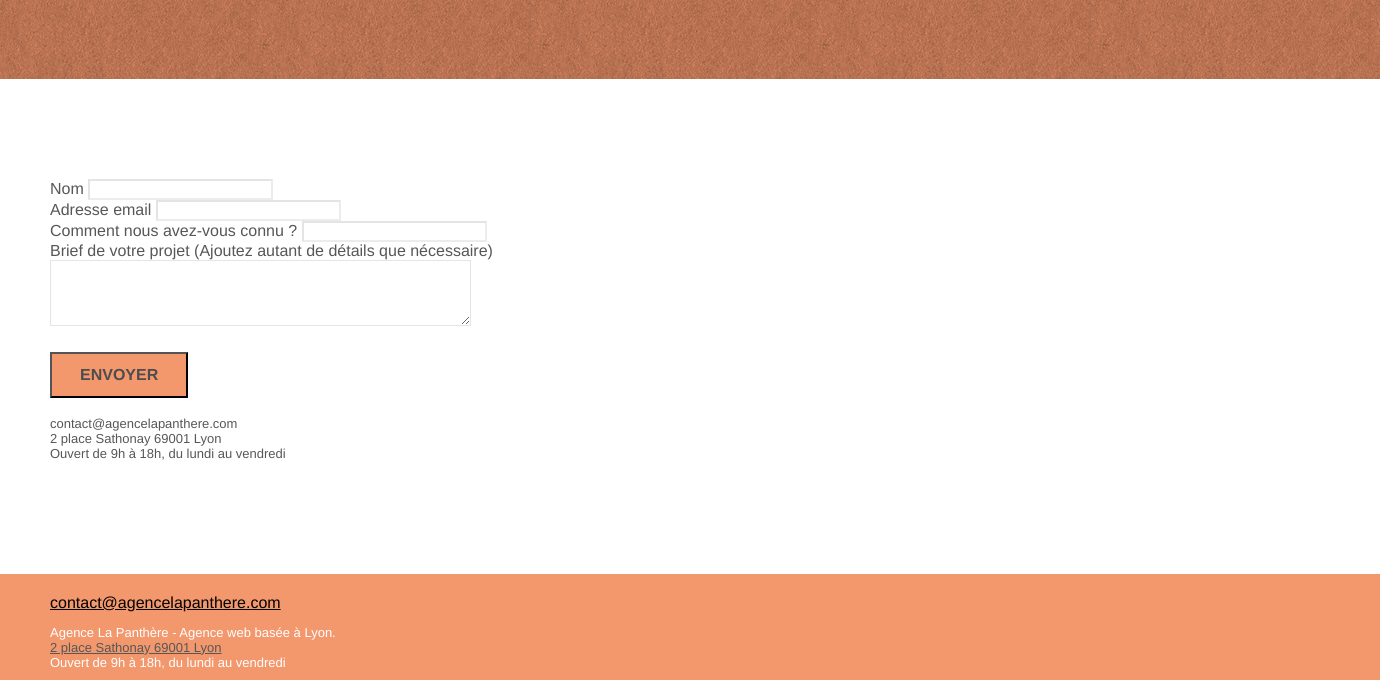
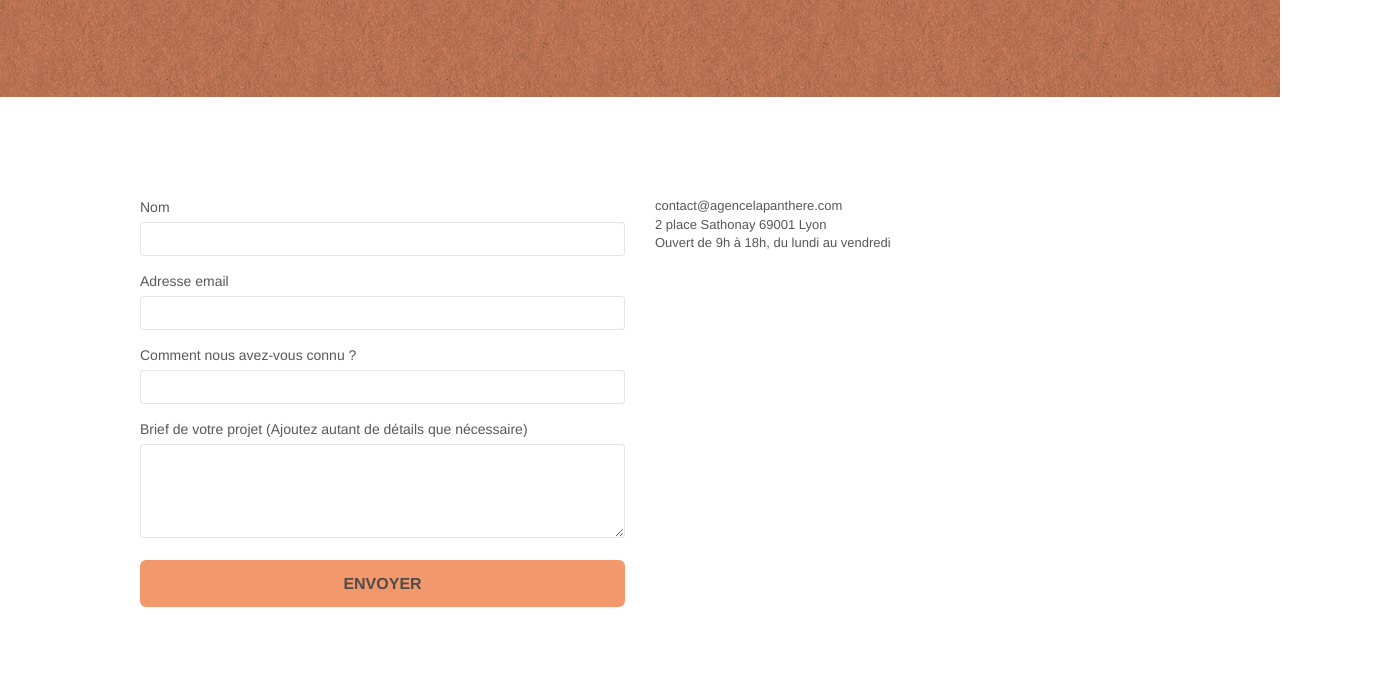
Before and after one commit to Yeoshua9712/Relouzat_Josue_P4_06032022, a plain HTML site: page page2.html in a window 1280 px wide. Shown: the part 333-1013 px from the top of the page, 1380 px wide, since content can reach past the window. Drawn offline with nearby package versions, Linux system fonts and the light colour scheme; files that its build step writes are made by us from their sources; a script that the page names is missing.

Commit message:
modifications scripts

```diff
--- a/index.html
+++ b/index.html
@@ -10,6 +10,7 @@
 	<meta property="og:url" content="https://yeoshua9712.github.io/Relouzat_Josue_P4_06032022/">
     <link rel="shortcut icon" type="image/png" href="favicon.jpg">
 
+	<link rel="stylesheet" type="text/css" href="./css/bootstrap.css">
 	<link rel="stylesheet" type="text/css" href="style.css">
 	<link rel="stylesheet" type="text/css" href="./css/font-awesome.css">
 	<link rel="stylesheet" type="text/css" href="./css/et-line.css">
--- a/page2.html
+++ b/page2.html
@@ -9,12 +9,14 @@
 	<meta property="og:url" content="https://yeoshua9712.github.io/Relouzat_Josue_P4_06032022/">
     <link rel="shortcut icon" type="image/png" href="favicon.jpg">
 
+	<link rel="stylesheet" type="text/css" href="./css/bootstrap.min.css">
 	<link rel="stylesheet" type="text/css" href="style.css">
 	<link rel="stylesheet" type="text/css" href="./css/font-awesome.min.css">
 	<link rel="stylesheet" type="text/css" href="./css/et-line.min.css">
 
     <title>Contact - La Panthère</title>
 
+	<script src="./js/jquery-2.1.0.min.js"></script>
 	<script src="./js/bootstrap.min.js"></script>
 	<script src="./js/blocs.min.js"></script>
 	<script src="./js/jqBootstrapValidation.js"></script>
@@ -127,7 +129,7 @@
 				<a class="text-decoration-none black" href="mailto:contact@agencelapanthere.com">contact@agencelapanthere.com</a><br>
 				<p class="text-center white">
 					Agence La Panthère - Agence web basée à Lyon.<br>
-					<a target="blank" href="https://www.google.fr/maps/place/2+Pl.+Sathonay,+69001+Lyon/@45.7695278,4.8279786,17z/data=!3m1!4b1!4m5!3m4!1s0x47f4eb020f3664e9:0x13e3d71752922c1f!8m2!3d45.7695241!4d4.8301673">
+					<a target="blank" class="black" href="https://www.google.fr/maps/place/2+Pl.+Sathonay,+69001+Lyon/@45.7695278,4.8279786,17z/data=!3m1!4b1!4m5!3m4!1s0x47f4eb020f3664e9:0x13e3d71752922c1f!8m2!3d45.7695241!4d4.8301673">
 						2 place Sathonay 69001 Lyon</a><br>
 					Ouvert de 9h à 18h, du lundi au vendredi<br>
 				</p>
```
